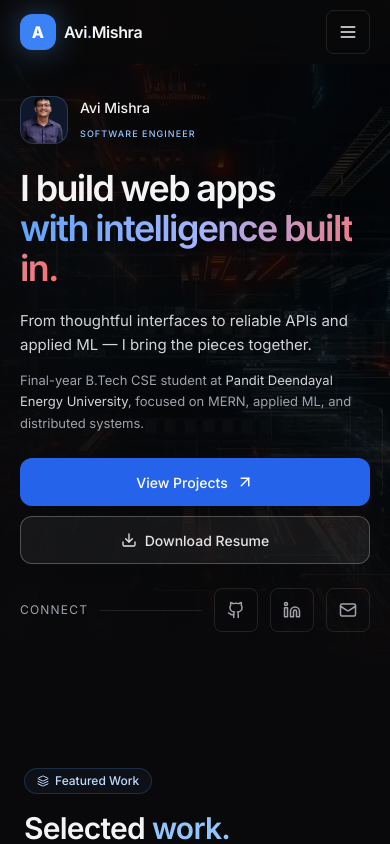
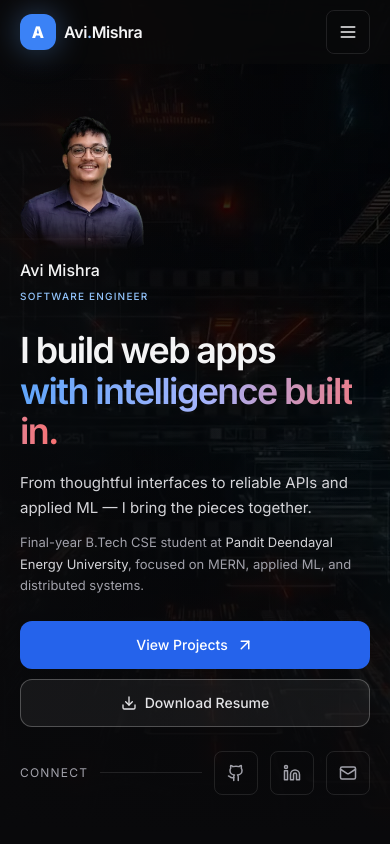
Before and after one commit to avimishra25/portfolio, a React (Vite) app: page / in a window 390 px wide. Shown: the top 844 px of the page. Built offline with nearby package versions, Linux system fonts and the light colour scheme.

Commit message:
fix: enlarge mobile profile portrait

```diff
--- a/src/components/Hero.jsx
+++ b/src/components/Hero.jsx
@@ -108,11 +108,11 @@ export default function Hero() {
         {/* LEFT: Copy */}
         <div className="hero-copy">
           <p className="hero-identity text-sm font-medium text-blue-300 tracking-[0.18em] uppercase mb-4">
-            <span className="hero-avatar relative block h-16 w-16 shrink-0 overflow-hidden rounded-2xl border border-blue-300/20 bg-slate-900 lg:hidden">
+            <span className="hero-avatar relative block h-20 w-16 shrink-0 lg:hidden">
               <img
                 src="/assets/avi-cutout.png"
                 alt=""
-                className="h-full w-full scale-[1.35] origin-bottom object-cover object-top"
+                className="h-full w-full object-cover"
               />
             </span>
             <span className="flex flex-col gap-1 lg:block">
--- a/src/index.css
+++ b/src/index.css
@@ -150,7 +150,17 @@ body {
   .btn-primary:active, .btn-ghost:active { translate: 0 0; }
 }
 @media (max-width: 1023px) {
-  .hero-copy > .hero-identity { display: flex; align-items: center; gap: 14px; margin-bottom: 24px; }
+  .hero-avatar {
+    width: clamp(128px, 36vw, 152px);
+    height: auto;
+    aspect-ratio: 1 / 1.1;
+    overflow: hidden;
+    border-radius: 46% 46% 24% 24%;
+    -webkit-mask-image: linear-gradient(#000 72%, transparent 100%);
+    mask-image: linear-gradient(#000 72%, transparent 100%);
+  }
+  .hero-avatar > img { transform: scale(1.18); transform-origin: 50% 65%; object-position: 50% 30%; }
+  .hero-copy > .hero-identity { display: flex; flex-direction: column; align-items: flex-start; gap: 8px; margin-bottom: 24px; }
   .hero-copy > h1 { font-size: clamp(2.15rem, 6vw, 3.5rem); }
   .hero-copy > p { margin-top: 14px; }
   .hero-copy > p:first-child { margin-top: 0; }
@@ -167,10 +177,9 @@ body {
   #menu-toggle { display: grid; place-items: center; width: 44px; height: 44px; }
   .hero-section { padding-top: 96px; padding-bottom: 40px; }
   .hero-section > .relative { padding-inline: 20px; gap: 0; }
-  .hero-copy > .hero-identity { gap: 12px; margin-bottom: 24px; padding-right: 52px; }
-  .hero-avatar { width: 48px; height: 48px; border-radius: 14px; }
-  .hero-identity > span:last-child > span:first-child { font-size: 14px; }
-  .hero-identity > span:last-child > span:last-child { font-size: 9px; letter-spacing: .12em; }
+  .hero-copy > .hero-identity { gap: 8px; margin-bottom: 24px; padding-right: 52px; }
+  .hero-identity > span:last-child > span:first-child { font-size: 16px; }
+  .hero-identity > span:last-child > span:last-child { font-size: 10px; letter-spacing: .12em; }
   .hero-copy > h1 { font-size: clamp(2rem, 9.2vw, 3rem); line-height: 1.12; letter-spacing: -.045em; text-wrap: balance; }
   .hero-copy > p:nth-of-type(2) { margin-top: 20px; font-size: 15px; line-height: 1.65; }
   .hero-copy > p:nth-of-type(3) { margin-top: 12px; font-size: 13px; line-height: 1.65; }
```
